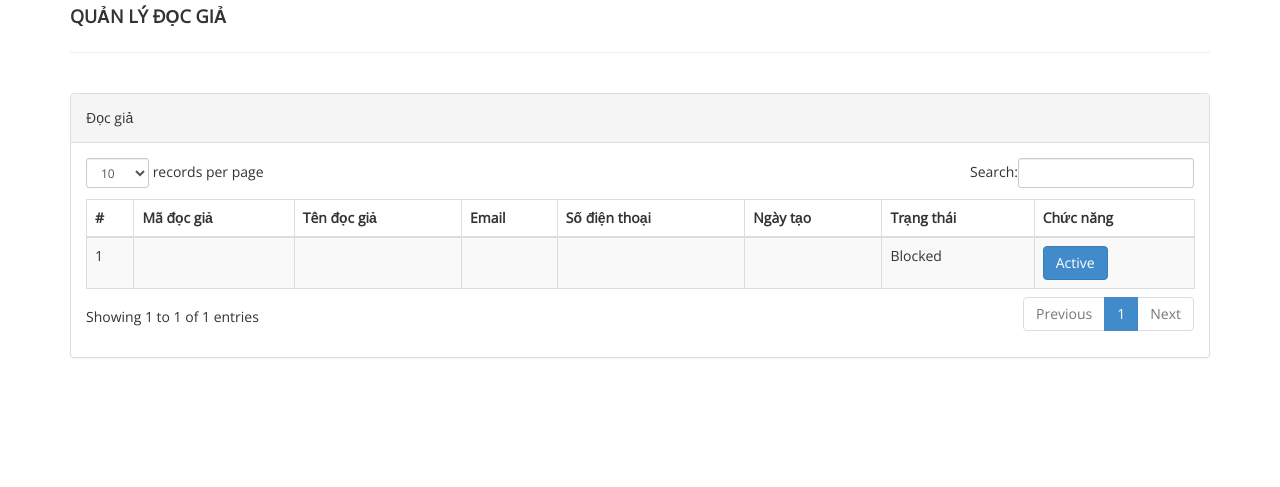
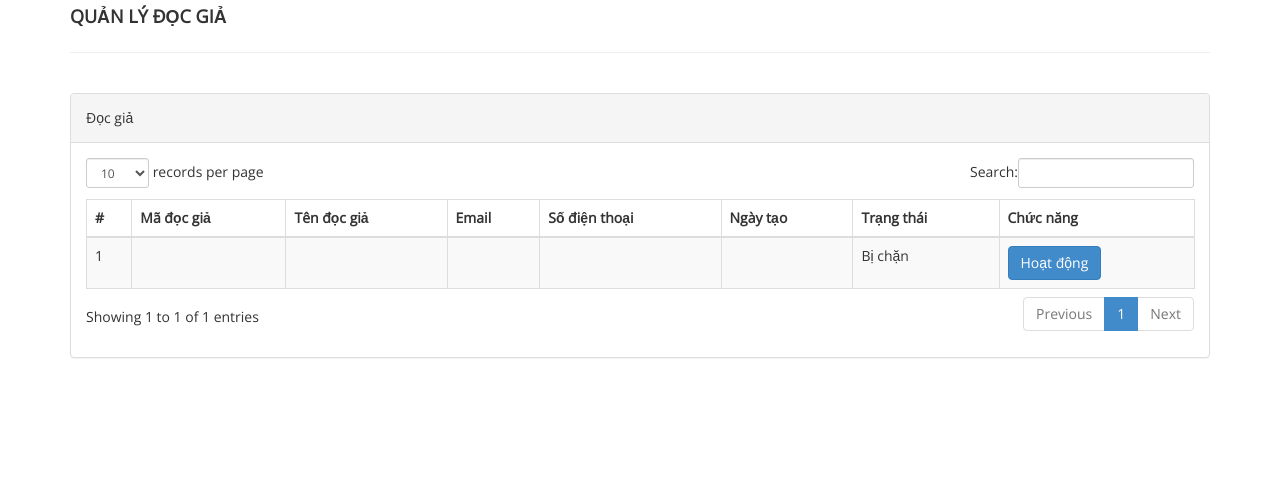
Before and after one commit to minhnhattt/Library-Management, a PHP site: page /admin/reg-students.php in a window 1280 px wide. Shown: the part 208-695 px from the top of the page. Run offline with PHP 8.4, Linux system fonts and the light colour scheme; the visitor is signed in with stand-in values (Sample User, id 1); tables that the repository leaves empty or names only in its code hold one stand-in row (values such as "Sample post"); data that the repository does not hold is empty.

Commit message:
Sua ngon ngu

```diff
--- a/admin/add-book.php
+++ b/admin/add-book.php
@@ -116,7 +116,7 @@ if (strlen($_SESSION['alogin']) == 0) {
                                     </select>
                                 </div>
                                 <div class="form-group">
-                                    <label>ISBN Number<span style="color:red;">*</span></label>
+                                    <label>Mã ISBN<span style="color:red;">*</span></label>
                                     <input class="form-control" type="text" name="isbn" required="required" autocomplete="off" />
                                     <p class="help-block">ISBN là Mã số Sách Tiêu chuẩn Quốc tế. ISBN phải là duy nhất.</p>
                                 </div>
--- a/admin/assets/css/style.css
+++ b/admin/assets/css/style.css
@@ -94,6 +94,7 @@ border: 1px solid black;
 height: 60px;
 
 }
+
 
 .chat-widget-main {
     max-height:330px;
--- a/admin/includes/header.php
+++ b/admin/includes/header.php
@@ -8,7 +8,7 @@
                 </button>
                 <a class="navbar-brand">
 
-                    <img src="assets/img/logo.png" />
+                    <img src="assets/img/logo.png" class="logo_library"/>
                 </a>
 
             </div>
--- a/admin/index.php
+++ b/admin/index.php
@@ -29,7 +29,7 @@ if (isset($_POST['login'])) {
     <meta name="viewport" content="width=device-width, initial-scale=1, maximum-scale=1" />
     <meta name="description" content="" />
     <meta name="author" content="" />
-    <title>Online Library Management System</title>
+    <title>Hệ thống quản lý thư v</title>
     <!-- BOOTSTRAP CORE STYLE  -->
     <link href="assets/css/bootstrap.css" rel="stylesheet" />
     <!-- FONT AWESOME STYLE  -->
--- a/admin/manage-categories.php
+++ b/admin/manage-categories.php
@@ -111,9 +111,9 @@ if (strlen($_SESSION['alogin']) == 0) {
                                                     <td class="center"><?php echo htmlentities($result->CategoryName); ?></td>
                                                     <td class="center">
                                                         <?php if ($result->Status == 1) { ?>
-                                                            <a href="#" class="btn btn-success btn-xs">Active</a>
+                                                            <a href="#" class="btn btn-success btn-xs">Hoạt động</a>
                                                         <?php } else { ?>
-                                                            <a href="#" class="btn btn-danger btn-xs">Inactive</a>
+                                                            <a href="#" class="btn btn-danger btn-xs">Ngưng hoạt động</a>
                                                         <?php } ?>
                                                     </td>
                                                     <td class="center"><?php echo htmlentities($result->CreationDate); ?></td>
@@ -122,7 +122,7 @@ if (strlen($_SESSION['alogin']) == 0) {
                                                         <a href="edit-category.php?catid=<?php echo htmlentities($result->id); ?>">
                                                             <button class="btn btn-primary"><i class="fa fa-edit"></i> Sửa</button>
                                                         </a>
-                                                        <a href="manage-categories.php?del=<?php echo htmlentities($result->id); ?>" onclick="return confirm('Are you sure you want to delete?');">
+                                                        <a href="manage-categories.php?del=<?php echo htmlentities($result->id); ?>" onclick="return confirm('Xác nhận xóa sách?');">
                                                             <button class="btn btn-danger"><i class="fa fa-pencil"></i> Xoá</button>
                                                         </a>
                                                     </td>
--- a/admin/manage-issued-books.php
+++ b/admin/manage-issued-books.php
@@ -104,7 +104,7 @@ if (strlen($_SESSION['alogin']) == 0) {
                                                     <td class="center">
                                                         <?php
                                                         if ($result->ReturnDate == "") {
-                                                            echo htmlentities("Not Return Yet");
+                                                            echo htmlentities("Chưa trả");
                                                         } else {
                                                             echo htmlentities($result->ReturnDate);
                                                         }
--- a/admin/reg-students.php
+++ b/admin/reg-students.php
@@ -102,20 +102,20 @@ if (strlen($_SESSION['alogin']) == 0) {
                                                     <td class="center">
                                                         <?php
                                                         if ($result->Status == 1) {
-                                                            echo htmlentities("Active");
+                                                            echo htmlentities("Hoạt động");
                                                         } else {
-                                                            echo htmlentities("Blocked");
+                                                            echo htmlentities("Bị chặn");
                                                         }
                                                         ?>
                                                     </td>
                                                     <td class="center">
                                                         <?php if ($result->Status == 1) { ?>
-                                                            <a href="reg-students.php?inid=<?php echo htmlentities($result->id); ?>" onclick="return confirm('Are you sure you want to block this student?');">
-                                                                <button class="btn btn-danger">Inactive</button>
+                                                            <a href="reg-students.php?inid=<?php echo htmlentities($result->id); ?>" onclick="return confirm('Xác nhận chặn người dùng này?');">
+                                                                <button class="btn btn-danger">Ngưng hoạt động</button>
                                                             </a>
                                                         <?php } else { ?>
-                                                            <a href="reg-students.php?id=<?php echo htmlentities($result->id); ?>" onclick="return confirm('Are you sure you want to activate this student?');">
-                                                                <button class="btn btn-primary">Active</button>
+                                                            <a href="reg-students.php?id=<?php echo htmlentities($result->id); ?>" onclick="return confirm('Xác nhận bỏ chặn người dùng này?');">
+                                                                <button class="btn btn-primary">Hoạt động</button>
                                                             </a>
                                                         <?php } ?>
                                                     </td>
```
Also changed, not shown: admin/issue-book.php (+6 -6 lines).
